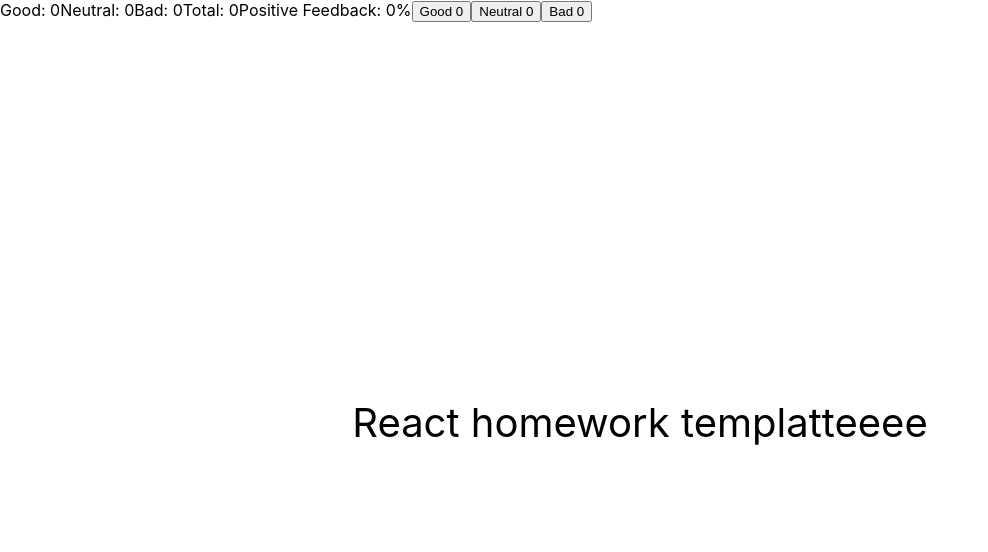
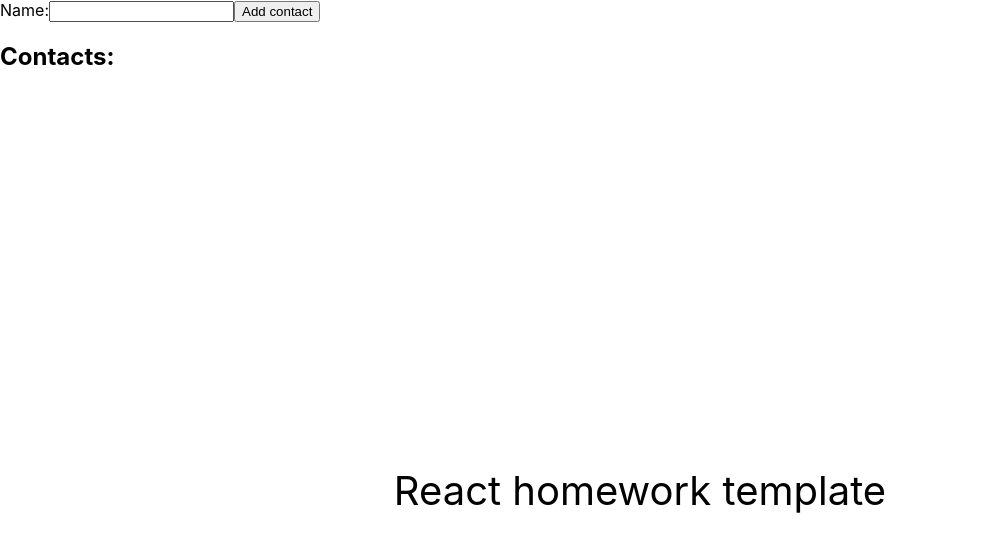
Before and after one commit to S4ter/goit-react-hw-02-phonebook, a React (Create React App) app: page / in a window 1280 px wide. Shown: the top 552 px of the page, without its empty margins (0-988 px from the left). Built offline with nearby package versions, Linux system fonts and the light colour scheme.

Commit message:
basic form skeleton

```diff
--- a/src/components/App.jsx
+++ b/src/components/App.jsx
@@ -10,7 +10,7 @@
         color: '#010101',
       }}
     >
-      React homework templatteeee
+      React homework template
     </div>
   );
 };
--- /dev/null
+++ b/src/components/Phonebook/phonebook.jsx
@@ -0,0 +1,44 @@
+import React, { Component } from 'react';
+
+export class Phonebook extends Component {
+  state = {
+    contacts: [],
+    filter: '',
+    name: '',
+    number: '',
+  };
+  handleChange = evt => {
+    const { name, value } = evt.target;
+    this.setState({ [name]: value });
+  };
+  handleSubmit = evt => {
+    evt.preventDefault();
+    const { name, filter, number } = this.props;
+    console.log('działa submit');
+    this.props.onSubmit({ ...this.state });
+  };
+  render() {
+    return (
+      <form onSubmit={this.handleSubmit}>
+        <div className="phonebook_container">
+          <label>
+            Name:
+            <input
+              type="text"
+              name="name"
+              pattern="^[a-zA-Zа-яА-Я]+(([' -][a-zA-Zа-яА-Я ])?[a-zA-Zа-яА-Я]*)*$"
+              title="Name may contain only letters, apostrophe, dash and spaces. For example Adrian, Jacob Mercer, Charles de Batz de Castelmore d'Artagnan"
+              value={this.name}
+              required
+            />
+          </label>
+          <button type="submit">Add contact</button>
+        </div>
+        <div className="contacts_containter">
+          <h2>Contacts:</h2>
+          <ul className="rendered_list"></ul>
+        </div>
+      </form>
+    );
+  }
+}
--- a/src/components/feedback/feedback.jsx
+++ /dev/null
@@ -1,73 +0,0 @@
-import React, { Component } from 'react';
-
-export class Feedback extends Component {
-  constructor(props) {
-    super(props);
-    this.state = {
-      good: 0,
-      neutral: 0,
-      bad: 0,
-      total: 0,
-      positiveFeedback: 0,
-    };
-  }
-
-  countPositiveFeedback = () => {
-    if (this.state.total === 0) {
-      return 0;
-    } else {
-      this.setState({
-        positiveFeedback: Math.round(
-          (this.state.good / this.state.total) * 100
-        ),
-      });
-    }
-  };
-  countTotalFeedback = () => {
-    this.setState({ total: this.state.total + 1 });
-  };
-
-  handleAddGoodReview = () => {
-    console.log('Good was clicked');
-    this.setState({ good: this.state.good + 1 });
-    this.countTotalFeedback();
-    this.countPositiveFeedback();
-  };
-  handleAddNeutralReview = () => {
-    console.log('Neutral was clicked');
-    this.setState({
-      neutral: this.state.neutral + 1,
-    });
-    this.countTotalFeedback();
-    this.countPositiveFeedback();
-  };
-  handleAddBadReview = () => {
-    console.log('Bad was clicked');
-    this.setState({ bad: this.state.bad + 1 });
-    this.countTotalFeedback();
-    this.countPositiveFeedback();
-  };
-
-  render() {
-    const { good, neutral, bad, total, positiveFeedback } = this.state;
-
-    return (
-      <div>
-        <span>Good: {good}</span>
-        <span>Neutral: {neutral}</span>
-        <span>Bad: {bad}</span>
-        <span>Total: {total}</span>
-        <span>Positive Feedback: {positiveFeedback}%</span>
-        <button type="button" onClick={this.handleAddGoodReview}>
-          Good {good}
-        </button>
-        <button type="button" onClick={this.handleAddNeutralReview}>
-          Neutral {neutral}
-        </button>
-        <button type="button" onClick={this.handleAddBadReview}>
-          Bad {bad}
-        </button>
-      </div>
-    );
-  }
-}
--- a/src/index.js
+++ b/src/index.js
@@ -1,12 +1,12 @@
 import React from 'react';
 import ReactDOM from 'react-dom/client';
 import { App } from 'components/App';
-import { Feedback } from 'components/feedback/feedback';
+import { Phonebook } from 'components/Phonebook/phonebook';
 import './index.css';
 
 ReactDOM.createRoot(document.getElementById('root')).render(
   <React.StrictMode>
-    <Feedback />
+    <Phonebook />
     <App />
   </React.StrictMode>
 );
```
Also changed, not shown: src/components/feedback/feedback.module.css (deleted).
